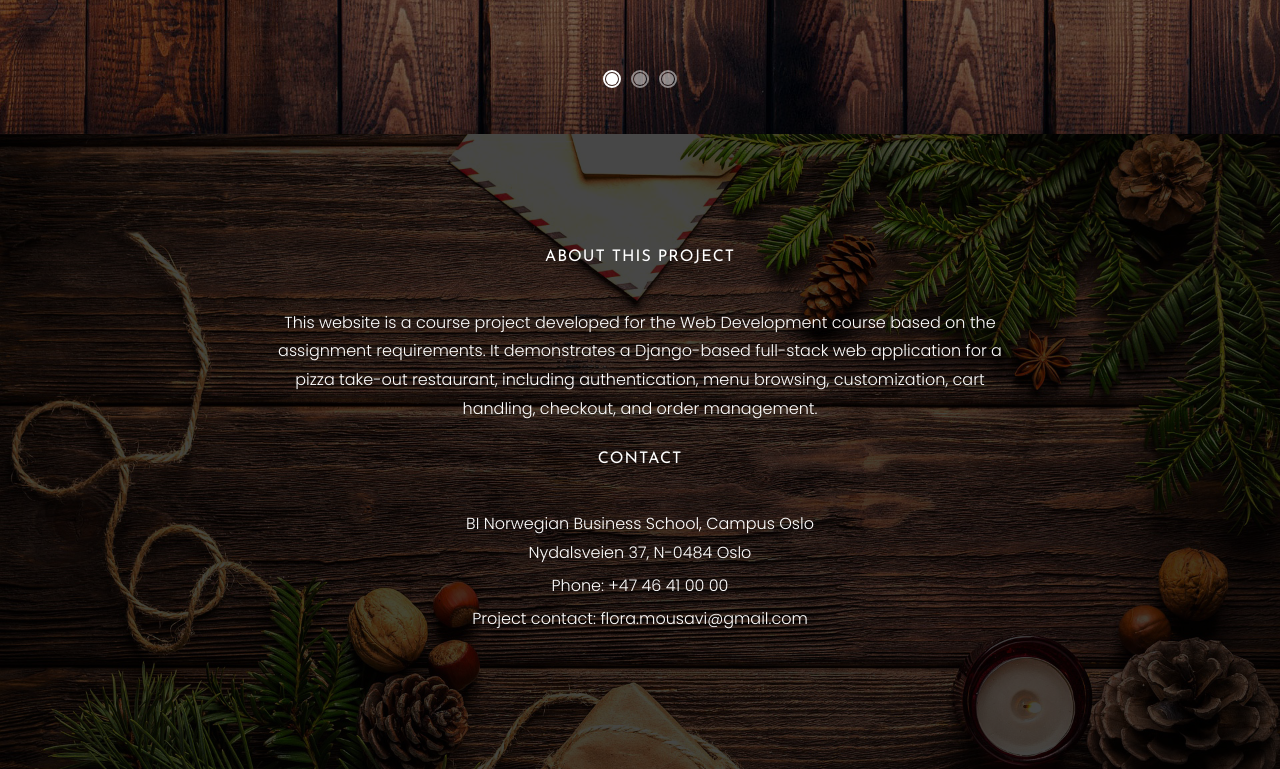
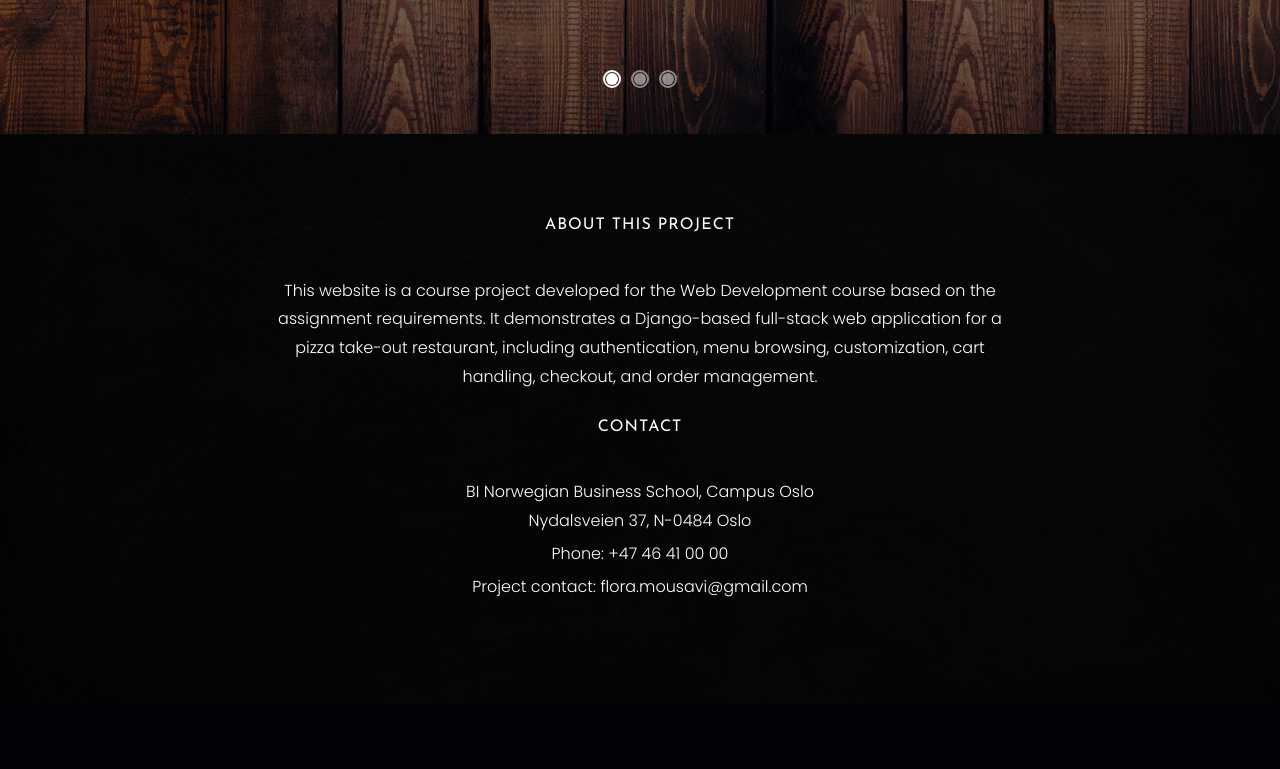
Before and after one commit to floramousavi/pizza_django_project, a Django app: page / in a window 1280 px wide. Shown: the part 755-1524 px from the top of the page. After the commit the page ends 1445 px from the top, so only its background shows below. Run offline with Django 5.2, Linux system fonts and the light colour scheme; some libraries are stand-ins or nearby versions.

Commit message:
Changed the background of the footer to a solid black background to have a better look!

```diff
--- a/static/css/style.css
+++ b/static/css/style.css
@@ -274,3 +274,22 @@ body.site-bg .ftco-section .page-heading .flip span {
 .ftco-footer a {
     color: #ffffff !important;
 }
+
+/* Footer background */
+.custom-footer-bg {
+    background-image:
+        linear-gradient(rgba(0, 0, 0, 0.78), rgba(0, 0, 0, 0.78)),
+        url("/static/pizza_template/images/bg_4.jpg") !important;
+    background-size: cover !important;
+    background-position: center center !important;
+    background-repeat: no-repeat !important;
+    padding: 5rem 0 !important;
+}
+
+.custom-footer-bg,
+.custom-footer-bg *,
+.custom-footer-bg p,
+.custom-footer-bg h2,
+.custom-footer-bg a {
+    color: #ffffff !important;
+}
--- a/templates/base.html
+++ b/templates/base.html
@@ -148,7 +148,7 @@
 
     {% block content %}
     {% endblock %}
-<footer class="ftco-footer ftco-section img">
+<footer class="ftco-footer custom-footer-bg">
     <div class="container">
         <div class="row justify-content-center">
             <div class="col-lg-8 col-md-10 text-center">
```
